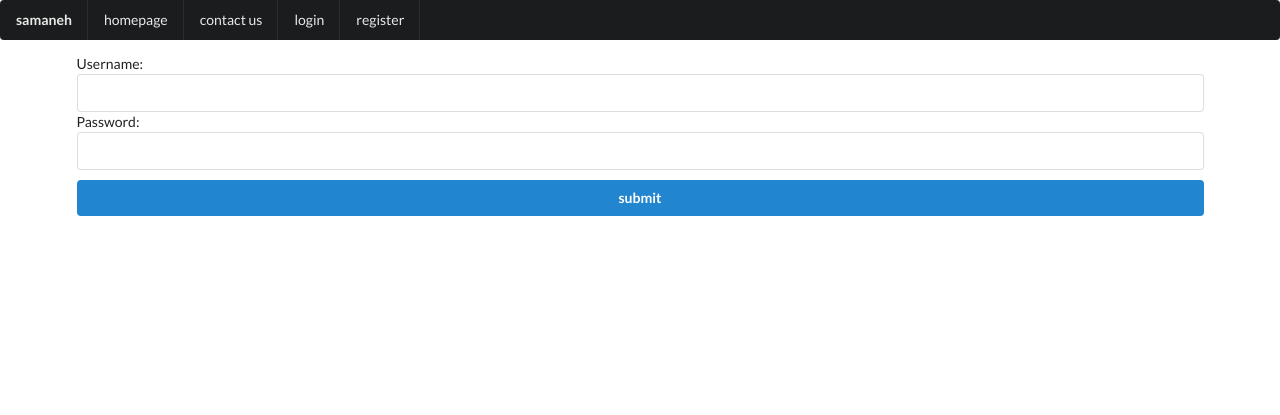
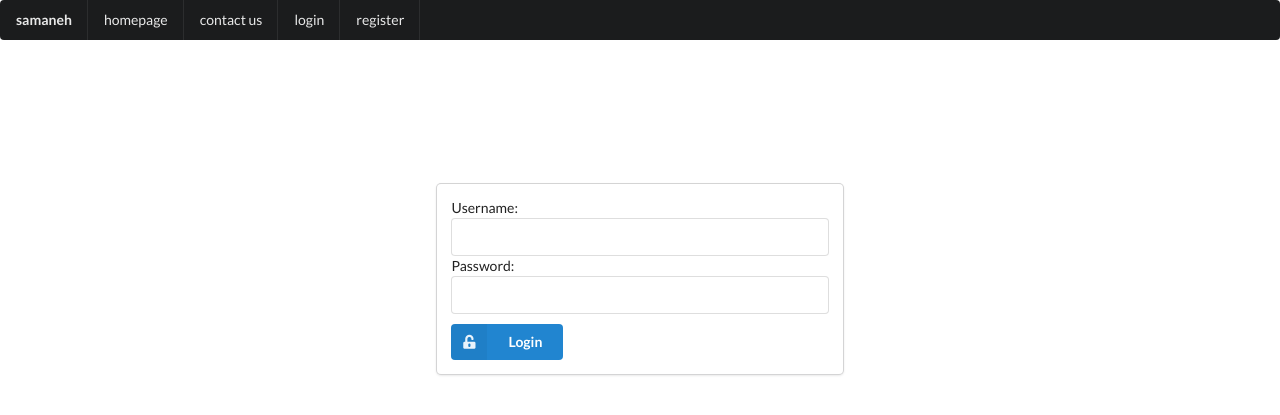
Before and after one commit to rohamrahimi/semi, a Django app: page /login/ in a window 1280 px wide. Shown: the top 415 px of the page. Run offline with Django 3.2, Linux system fonts and the light colour scheme; some libraries are stand-ins or nearby versions.

Commit message:
ui added.

```diff
--- a/samaneh/forms.py
+++ b/samaneh/forms.py
@@ -10,7 +10,7 @@ class SignUpForm(UserCreationForm):
 
     class Meta:
         model = User
-        fields = ('username', 'last_name', 'email', 'first_name', 'password1', 'password2')
+        fields = ('first_name', 'last_name', 'email', 'username', 'password1', 'password2')
 
 
 class LoginForm(UserCreationForm):
--- a/samaneh/urls.py
+++ b/samaneh/urls.py
@@ -1,7 +1,7 @@
 from django.conf.urls import url
 from django.urls import path
 
-from samaneh.views import home_page, signup, login, contact, contacted, logout
+from samaneh.views import home_page, signup, login, contact, contacted, logout, profile
 
 urlpatterns = [
     path('', home_page),
@@ -9,5 +9,6 @@ urlpatterns = [
     path('login/', login, name='login'),
     path('contact/', contact),
     path('contacted/', contacted),
-    path('logout/', logout)
+    path('logout/', logout),
+    path('profile/', profile)
 ]
--- a/samaneh/views.py
+++ b/samaneh/views.py
@@ -3,7 +3,9 @@ from django.contrib import auth
 from django.shortcuts import render, redirect
 
 # Create your views here.
-from samaneh.forms import SignUpForm, LoginForm
+from samaneh.forms import SignUpForm, LoginForm, User
+
+user = None
 
 
 def home_page(request):
@@ -12,16 +14,28 @@ def home_page(request):
 
 def signup(request):
     form = SignUpForm()
-    context = {'form': form}
+    error = None
+    context = {'form': form, 'error':error}
     if request.method == 'POST':
         form = SignUpForm(request.POST)
-        if form.is_valid():
-            form.save()
-            username = form.cleaned_data.get('username')
-            raw_password = form.cleaned_data.get('password1')
-            user = authenticate(username=username, password=raw_password)
-            auth.login(request, user)
-            return redirect('/')
+        form.is_valid()
+        username = form.cleaned_data.get('username')
+        raw_password = form.cleaned_data.get('password1')
+        pass2 = form.cleaned_data.get('password2')
+        if not pass2 == raw_password:
+            error = 'گذرواژه و تکرار گذرواژه یکسان نیستند'
+        try:
+            user = User.objects.get(username=username)
+        except:
+            error = 'نام کاربری شما در سیستم موجود است'
+        if error:
+            context['error'] = error
+            return render(request, 'signup.html', context)
+        form.save()
+        user = authenticate(username=username, password=raw_password)
+        auth.login(request, user)
+        return redirect('/')
+
     return render(request, 'signup.html', context)
 
 
@@ -41,13 +55,24 @@ def login(request):
     context['error'] = error
     return render(request, 'login.html', context)
 
-def contacted(request):
+
+def contact(request):
     return render(request, 'contact.html')
 
-def contact(request):
+
+def contacted(request):
     return render(request, 'contacted.html')
+
+
+def profile(request):
+    if request.user.is_authenticated:
+        context = {'username': request.user.username,
+                   'first_name': request.user.first_name,
+                   'last_name': request.user.last_name}
+        return render(request, 'profile.html', context)
+    return redirect('/')
 
 
 def logout(request):
     auth.logout(request)
-    return render(request, 'samaneh/homepage.html', {})
+    return redirect('/')
--- a/semi/settings.py
+++ b/semi/settings.py
@@ -84,6 +84,8 @@ DATABASES = {
     }
 }
 
+MEDIA_ROOT = os.path.join(BASE_DIR, 'media')
+MEDIA_URL = '/media/'
 
 # Password validation
 # https://docs.djangoproject.com/en/2.2/ref/settings/#auth-password-validators
--- a/semi/urls.py
+++ b/semi/urls.py
@@ -13,10 +13,19 @@ Including another URLconf
     1. Import the include() function: from django.urls import include, path
     2. Add a URL to urlpatterns:  path('blog/', include('blog.urls'))
 """
+from django.conf.urls.static import static
 from django.contrib import admin
+from django.contrib.staticfiles.urls import staticfiles_urlpatterns
+
 from django.urls import path, include
+
+from semi import settings
 
 urlpatterns = [
     path('admin/', admin.site.urls),
     path('', include('samaneh.urls'))
 ]
+
+
+urlpatterns += staticfiles_urlpatterns()
+urlpatterns += static(settings.MEDIA_URL, document_root=settings.MEDIA_ROOT)
--- a/templates/base.html
+++ b/templates/base.html
@@ -3,12 +3,13 @@
 <head>
 <script src="https://code.jquery.com/jquery-3.1.1.min.js" crossorigin="anonymous"></script>
 <link rel="stylesheet" href="https://cdn.jsdelivr.net/npm/semantic-ui@2.4.2/dist/semantic.min.css">
-<script src="https://cdn.jsdelivr.net/npm/semantic-ui@2.4.2/dist/semantic.min.js"></script>
+<link rel="stylesheet" href="login.css">
+    <script src="https://cdn.jsdelivr.net/npm/semantic-ui@2.4.2/dist/semantic.min.js"></script>
     <title>samaneh</title>
 </head>
 <body>
 <div id="navbar" class="ui inverted menu">
-  <div class="header item" >
+  <div class="header item " >
     samaneh
   </div>
     <a id="homepage" class="item" href="/">
@@ -18,7 +19,7 @@
         contact us
     </a>
     {% if request.user.is_authenticated %}
-
+        <a href="/profile/" class="item" id="profile">profile</a>
       <a id="logout" class="item" href="/logout/">
         logout
       </a>
--- a/templates/contact.html
+++ b/templates/contact.html
@@ -4,7 +4,7 @@
         <form id="contact_us_form" method="post" class="ui form">
             {{ form }}
             {% csrf_token %}
-            <input type='submit', class="ui blue button", value="submit">
+            <input type='submit' class="ui blue button" value="submit">
         </form>
     </div>
 {% endblock %}
--- a/templates/login.html
+++ b/templates/login.html
@@ -1,18 +1,37 @@
 {% extends 'base.html' %}
 
 {% block content %}
-    <div class="ui container">
-        <form id="login_form" class="ui form" method="post">
-            {{ form }}
-            {%  csrf_token %}
-            <div>
-                <button name="submit" style="margin: 10px;" class="ui button blue container">submit</button>
+    <div class="page-login">
+      <div style="margin: 130px " class="ui centered grid container">
+        <div class="six wide column">
+
+          <div class="ui fluid card">
+            <div class="content">
+            <form id="login_form" class="ui form" method="post">
+                {{ form }}
+                {%  csrf_token %}
+                <div style="margin-top: 10px">
+                    <button class="ui primary labeled icon button" type="submit">
+                        <i class="unlock alternate icon"></i>
+                        Login
+                      </button>
+                </div>
+            </form>
             </div>
+          </div>
             {% if error %}
-                <div class="ui container" dir="rtl">
-                    مشخصات وارد شده صحیح نمی‌باشند.
+            <div class="ui icon warning message">
+              <i class="lock icon"></i>
+              <div class="content">
+                <div class="header">
+                  Login failed!
                 </div>
-            {% endif %}
-        </form>
+                <p>You might have misspelled your username or password!</p>
+              </div>
+            </div>
+          {% endif %}
+        </div>
+      </div>
     </div>
+
 {% endblock %}
--- a/templates/profile.html
+++ b/templates/profile.html
@@ -1,9 +1,11 @@
 {% extends 'base.html' %}
 
 {% block content %}
+    <div class="ui centered grid">
+        <div style="margin-top: 100px" class="five wide column">
             <div class="ui card">
               <div class="image">
-    <img src="/images/kristy.png">
+                <img src="/media/kristy.png">
               </div>
               <div class="content">
                   <span id="text_first_name"> {{ first_name }}</span>
@@ -19,4 +21,6 @@
                 </a>
               </div>
             </div>
+        </div>
+    </div>
 {% endblock %}
```
Also changed, not shown: samaneh/models.py (+0 -10 lines), templates/login.css (+7 -0 lines), templates/signup.html (+18 -9 lines). Lines whose indentation alone changed are shown as unchanged.
